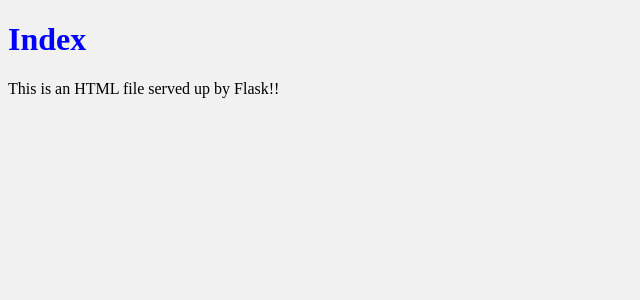
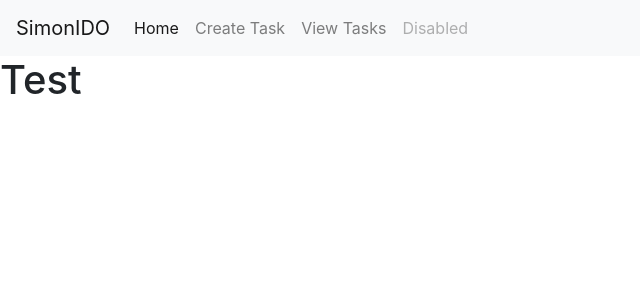
Before and after one commit to marioOrtegaGarcia/SimonIDO, a Flask app: page / in a window 1280 px wide. Shown: the top 300 px of the page, without its empty margins (0-640 px from the left). Run offline with Flask 2, Linux system fonts and the light colour scheme; some libraries are stand-ins or nearby versions.

Commit message:
DB connections and Tables
- Create the Database Connections
- Created Database tables
- Created HTML base template
- Moving over to using Bootstrap instead
- TODO: Fix form template to work with Bootstrap

```diff
--- a/flask/project/static/css/style.css
+++ b/flask/project/static/css/style.css
@@ -1,3 +1,3 @@
 body {
-    background-color: #f1f1f1;
+    background-color: ffd3b6;
 }
--- /dev/null
+++ b/flask/project/templates/public/base.html
@@ -0,0 +1,47 @@
+<!doctype html>
+<html lang="en">
+    <head>
+        <!-- Required meta tags -->
+        <meta charset="utf-8">
+        <meta name="viewport" content="width=device-width, initial-scale=1, shrink-to-fit=no">
+
+        <!-- Style css -->
+        <link rel="stylesheet" href="{{ url_for('static', filename='css/style.css') }}">
+
+        <!-- Bootstrap CSS -->
+        <link rel="stylesheet" href="https://stackpath.bootstrapcdn.com/bootstrap/4.4.1/css/bootstrap.min.css" integrity="sha384-Vkoo8x4CGsO3+Hhxv8T/Q5PaXtkKtu6ug5TOeNV6gBiFeWPGFN9MuhOf23Q9Ifjh" crossorigin="anonymous">
+        <title>{% block title %}{% endblock %}</title>
+    </head>
+    <body>
+
+        <nav class="navbar navbar-expand-lg navbar-light bg-light">
+            <a class="navbar-brand" href="#">SimonIDO</a>
+            <button class="navbar-toggler" type="button" data-toggle="collapse" data-target="#navbarNav" aria-controls="navbarNav" aria-expanded="false" aria-label="Toggle navigation">
+                <span class="navbar-toggler-icon"></span>
+            </button>
+            <div class="collapse navbar-collapse" id="navbarNav">
+                <ul class="navbar-nav">
+                    <li class="nav-item active">
+                        <a class="nav-link" href="#">Home <span class="sr-only">(current)</span></a>
+                    </li>
+                    <li class="nav-item">
+                        <a class="nav-link" href="#">Create Task</a>
+                    </li>
+                    <li class="nav-item">
+                        <a class="nav-link" href="#">View Tasks</a>
+                    </li>
+                    <li class="nav-item">
+                        <a class="nav-link disabled" href="#" tabindex="-1" aria-disabled="true">Disabled</a>
+                    </li>
+                </ul>
+            </div>
+        </nav>
+
+        {% block content %}
+        {% endblock %}
+        <!-- jQuery first, then Popper.js, then Bootstrap JS -->
+        <script src="https://code.jquery.com/jquery-3.3.1.slim.min.js" integrity="sha384-q8i/X+965DzO0rT7abK41JStQIAqVgRVzpbzo5smXKp4YfRvH+8abtTE1Pi6jizo" crossorigin="anonymous"></script>
+        <script src="https://cdnjs.cloudflare.com/ajax/libs/popper.js/1.14.7/umd/popper.min.js" integrity="sha384-UO2eT0CpHqdSJQ6hJty5KVphtPhzWj9WO1clHTMGa3JDZwrnQq4sF86dIHNDz0W1" crossorigin="anonymous"></script>
+        <script src="https://stackpath.bootstrapcdn.com/bootstrap/4.3.1/js/bootstrap.min.js" integrity="sha384-JjSmVgyd0p3pXB1rRibZUAYoIIy6OrQ6VrjIEaFf/nJGzIxFDsf4x0xIM+B07jRM" crossorigin="anonymous"></script>
+    </body>
+</html>
--- a/flask/project/templates/public/index.html
+++ b/flask/project/templates/public/index.html
@@ -1,17 +1,5 @@
-<!DOCTYPE html>
-<html lang="en">
-
-    <head>
-        <meta charset="UTF-8">
-        <meta name="viewport" content="width=device-width, initial-scale=1.0">
-        <meta http-equiv="X-UA-Compatible" content="ie=edge">
-        <link rel="stylesheet" href="{{ url_for('static', filename='css/style.css') }}">
-        <title>Index</title>
-    </head>
-
-    <body>
-        <h1 style="color: blue">Index</h1>
-        <p>This is an HTML file served up by Flask!!</p>
-    </body>
-
-</html>
+{% extends "public/base.html" %}
+{% block title %} Home Page{% endblock %}
+{% block content %}
+<h1> Test </h1>
+{% endblock %}
--- a/flask/project/views.py
+++ b/flask/project/views.py
@@ -2,9 +2,15 @@
     views.py
         - Views is used to mange all of our app routes
 """
+import os
+import datetime
+
+from flask import render_template, redirect, url_for
 from project import app
+from project import db_session
+from project.models.tasks import Tasks
+from project.forms.formsTask import TaskForm
 
-from flask import render_template
 @app.route("/")
 def index():
     return render_template("public/index.html")
@@ -12,3 +18,22 @@ def index():
 @app.route("/about")
 def about():
     return "About"
+
+@app.route("/createTask", methods=["POST", "GET"])
+def create_task():
+    form = TaskForm()
+    if form.validate_on_submit():
+        task = Tasks(subject = form.subject.data,
+                    description = form.description.data,
+                    status = form.status.data,
+                    assigned_to = form.status.data,
+                    data_created = datetime.datetime.now()
+                    )
+        db_session.add(task)
+        db_session.commit()
+        return redirect(url_for('success'))
+    return render_template('public/createTask.html', form=form)
+
+@app.route("/success/")
+def success():
+    return "Task has been added to task list"
--- a/flask/requirements.txt
+++ b/flask/requirements.txt
@@ -2,6 +2,7 @@ click==7.1.1
 Flask==1.1.2
 psycopg2==2.7.1
 Flask-SQLAlchemy==2.2
+Flask-WTF==0.14.3
 itsdangerous==1.1.0
 Jinja2==2.11.1
 MarkupSafe==1.1.1
--- a/flask/run.py
+++ b/flask/run.py
@@ -2,6 +2,8 @@
     run.py is the entry point for our flask application
 '''
 from project import app
+from project import create_tables
 
 if __name__ == "__main__":
-        app.run()
+        app.run(host='0.0.0.0', port=8080, debug=True)
+        create_tables()
```
Also changed, not shown: flask/project/__init__.py (+28 -1 lines), flask/project/forms/formsTask.py (added, +9 -0 lines), flask/project/models/tasks.py (+13 -0 lines), flask/project/templates/public/createTask.html (added, +15 -0 lines), flask/project/forms/__init__.py (added), flask/project/models/__init__.py (added), flask/project/static/img/todo-icon.png (added).
